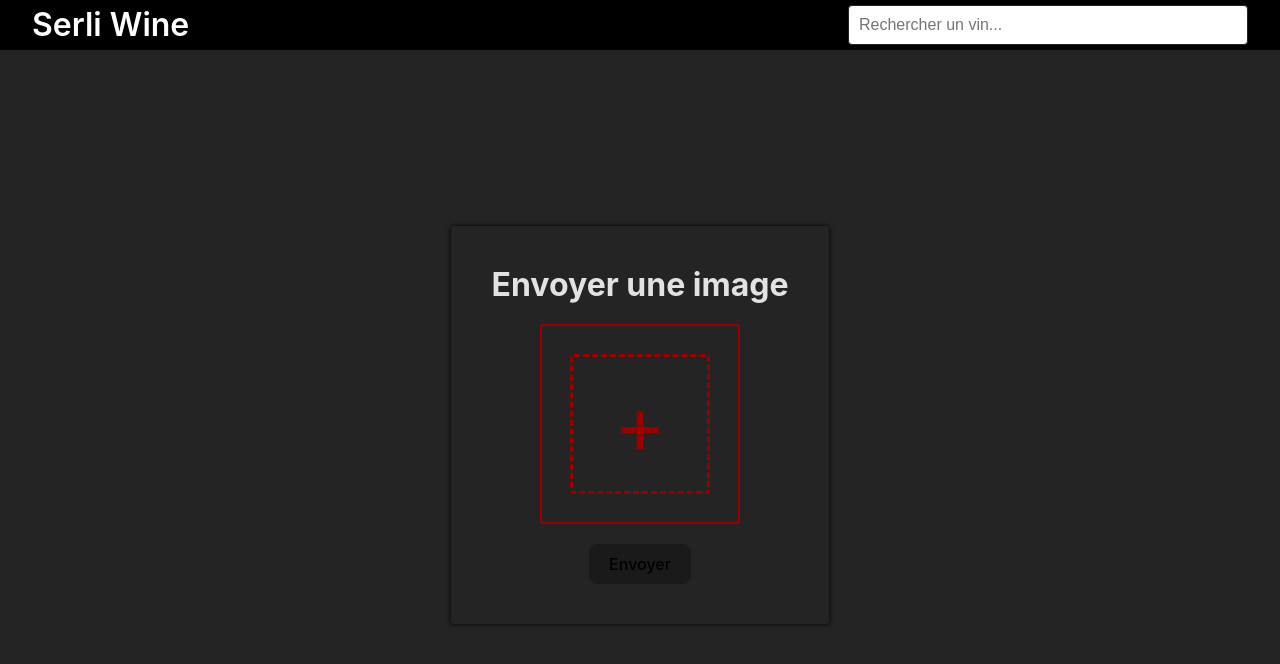
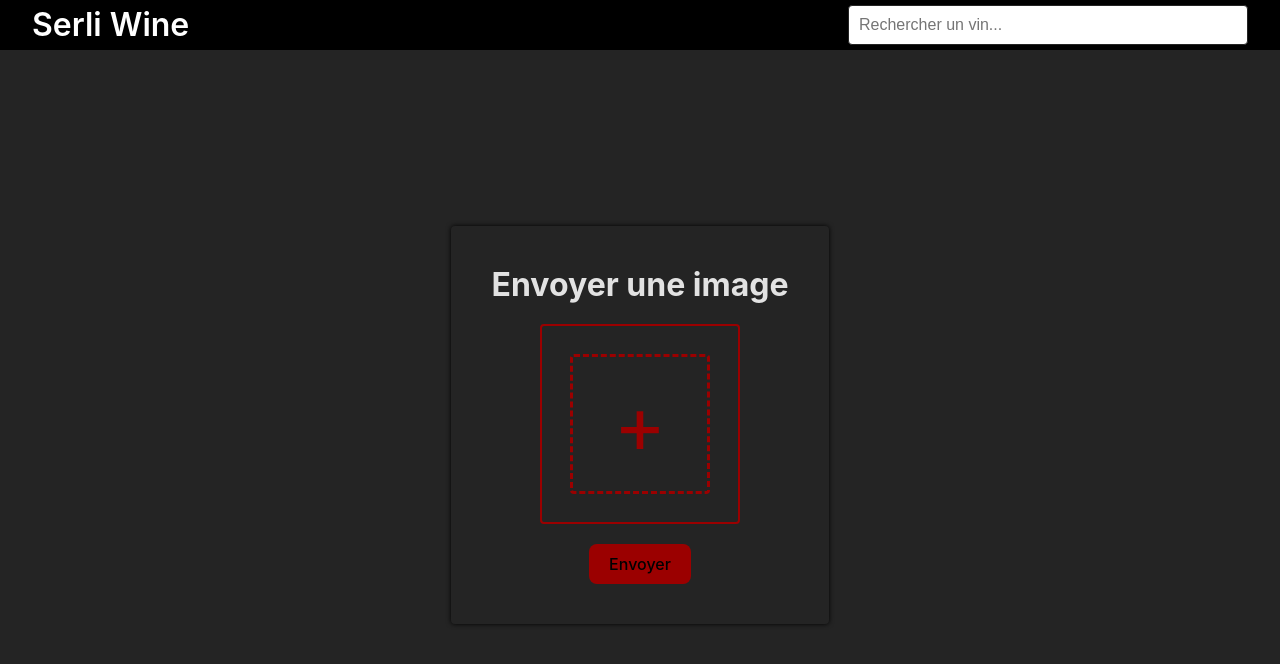
Before and after one commit to Pouchey/serli-wine-app, a React (Vite) app: page / in a window 1280 px wide. Shown: the top 664 px of the page. Built offline with nearby package versions, Linux system fonts and the light colour scheme.

Commit message:
update probabilities style

```diff
--- a/src/global.css
+++ b/src/global.css
@@ -58,7 +58,7 @@ button {
   font-size: 1em;
   font-weight: 500;
   font-family: inherit;
-  background-color: #1a1a1a;
+  background-color: var(--color-primary);
   cursor: pointer;
   transition: border-color 0.25s;
 }
--- a/src/modules/results/style.css
+++ b/src/modules/results/style.css
@@ -80,15 +80,14 @@
   padding: 4px;
   font-size:1.5em;
   font-weight: bold;
-  opacity: 0.6;
-  background-color: rgba(0,0,0,0.5);
+  background-color: rgba(0,0,0,0.6);
   border-radius: 8px;
   color: var(--color-light);
 }
 
 @media screen and (max-width: 768px){
   .result{
-    padding: 10px;
+    padding: 20px;
   }
 
   .result-items .result-item-info{
```
